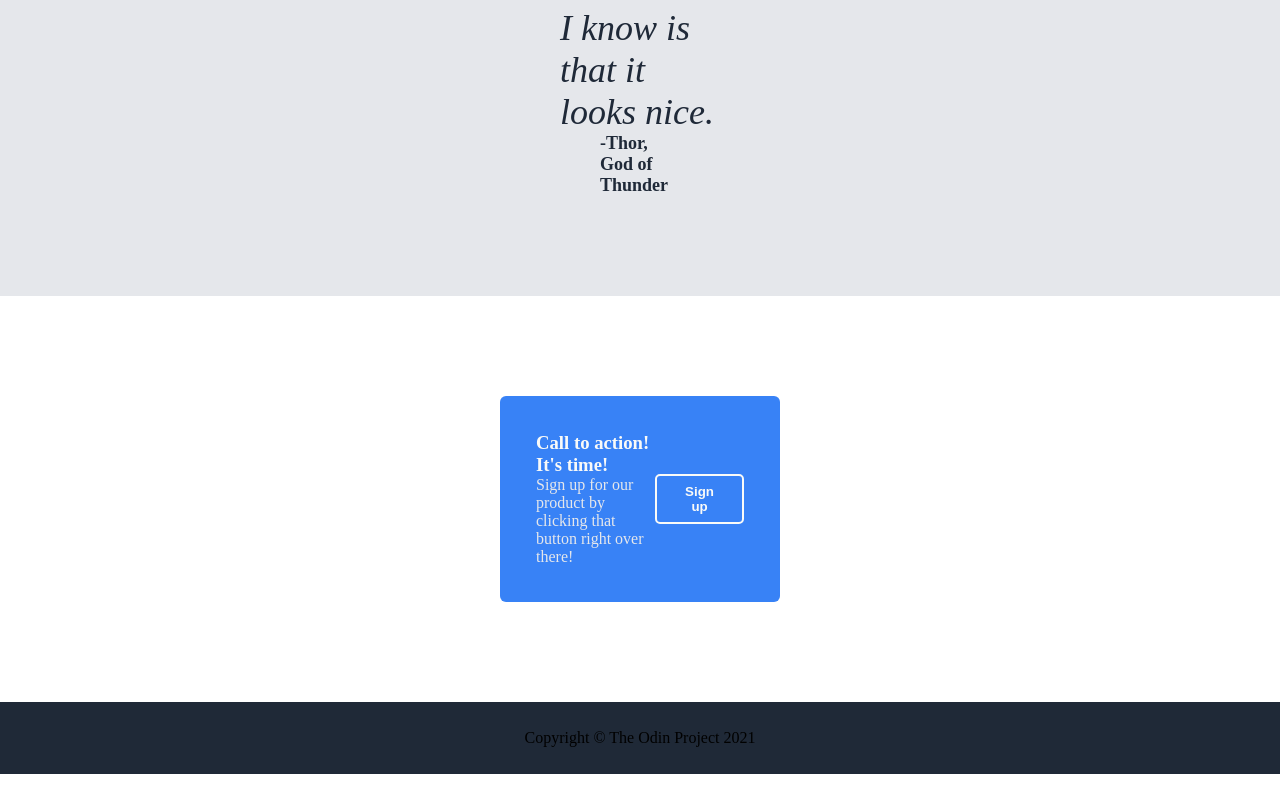
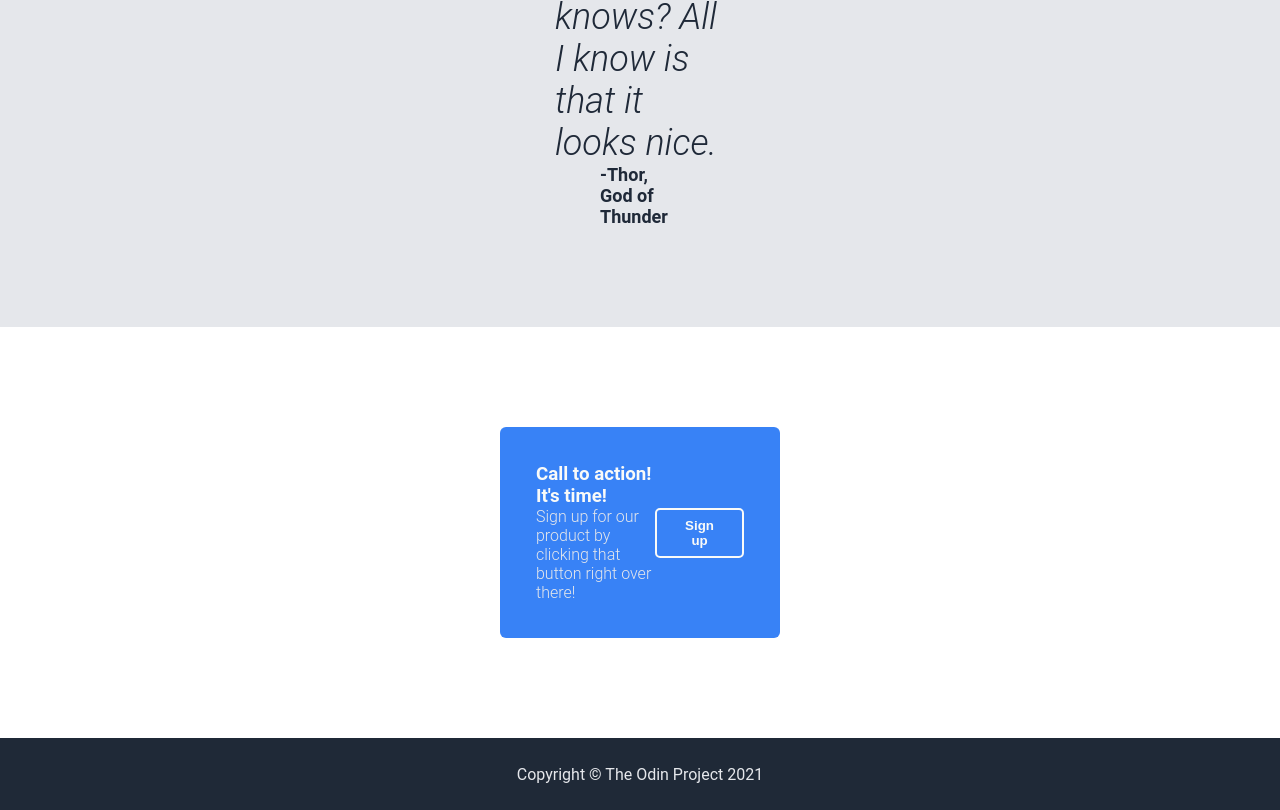
Before and after one commit to LucasRosen/landing-page, a plain HTML site: page index.html in a window 1280 px wide. Shown: the part 1816-2626 px from the top of the page. Before the commit the page ends 2590 px from the top, so only its background shows below. Drawn offline with Linux system fonts and the light colour scheme.

Commit message:
Style footer and change font to roboto for entire page

```diff
--- a/style.css
+++ b/style.css
@@ -9,6 +9,8 @@
 }
 
 body {
+  font-family: "Roboto", sans-serif;
+
   margin: 0;
   min-height: 100vh;
 }
@@ -177,11 +179,12 @@ button {
 }
 
 footer {
-  background-color: #1F2937;
   display: flex;
   flex-direction: column;
   justify-content: center;
   align-items: center;
+  height: 72px;
 
-  height: 72px;
+  color: var(--hero-secondary-color);
+  background-color: var(--dark-background-color);
 }
```
